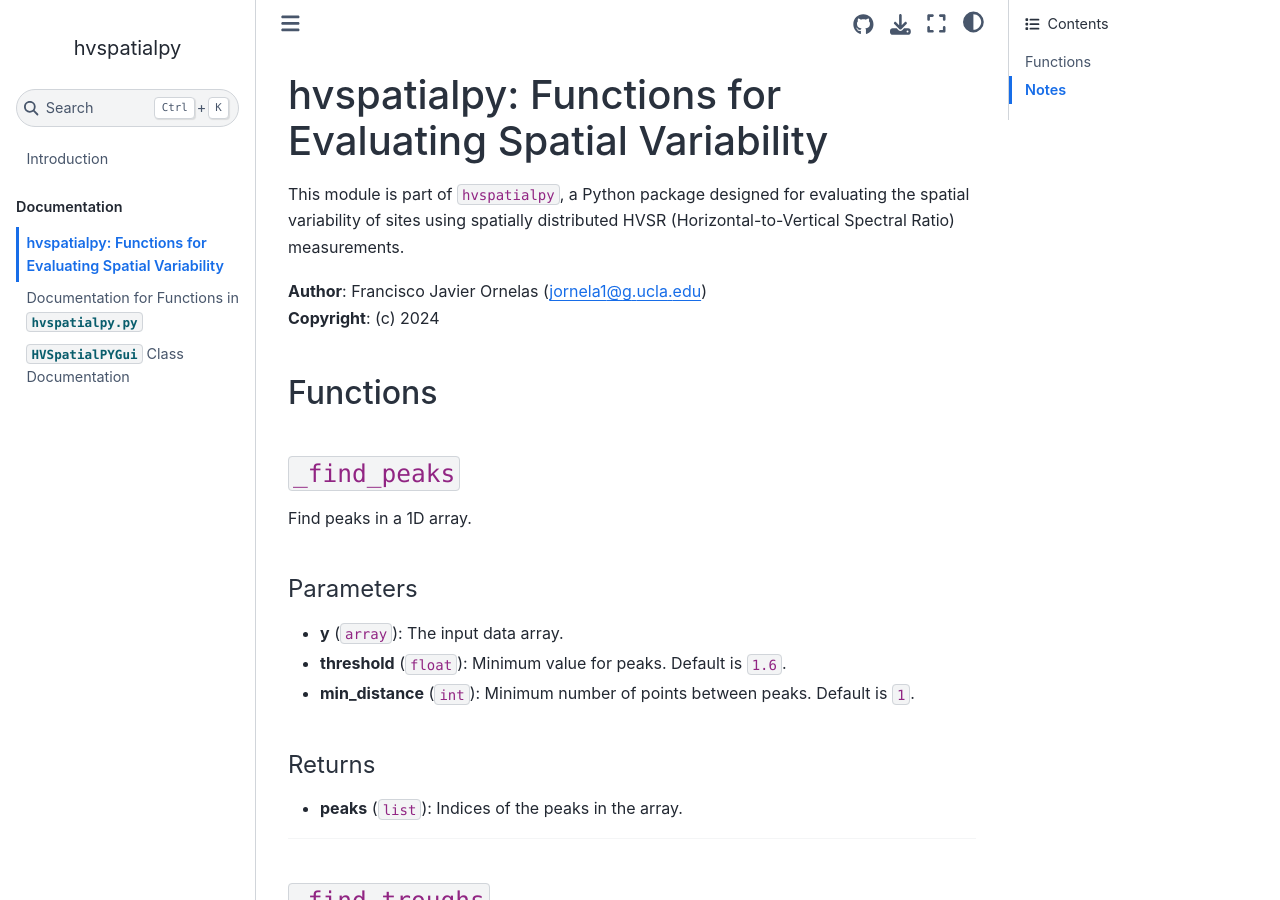
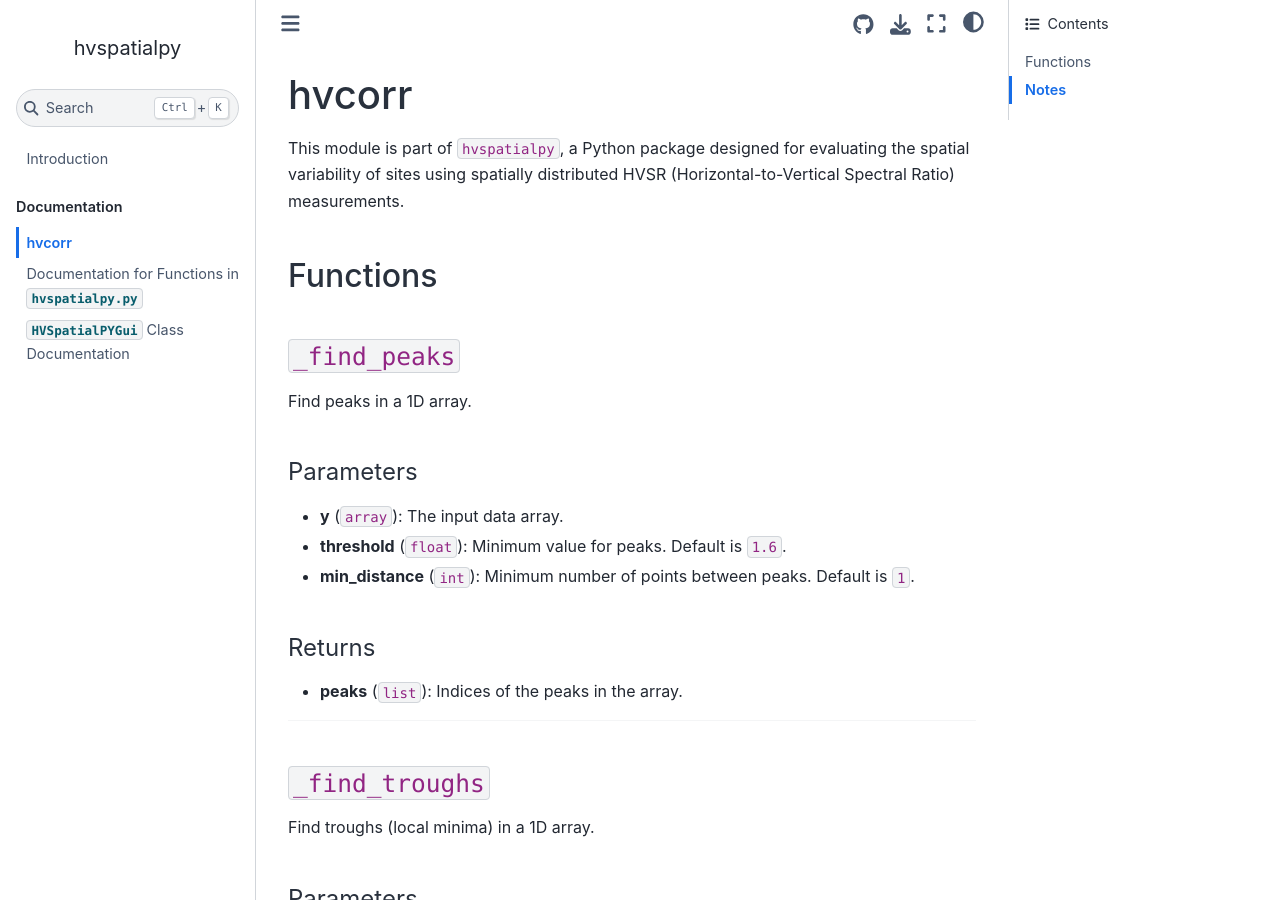
Before and after one commit to fjornelas/hvspatialpy, a Jupyter Book: the page built from doc/hvcorr_doc.md, in a window 1280 px wide and 900 px high. Built offline with Jupyter Book 1.0.4 settings and Sphinx 7.4.7 and the Sphinx Book theme 1.1.4, drawn with Linux system fonts in a browser that asks for light colours; pages that are not in the unit, such as notebooks, are missing from menus.

Commit message:
Update hvcorr_doc.md

```diff
--- a/doc/hvcorr_doc.md
+++ b/doc/hvcorr_doc.md
@@ -1,9 +1,6 @@
-# hvspatialpy: Functions for Evaluating Spatial Variability
+# hvcorr
 
 This module is part of `hvspatialpy`, a Python package designed for evaluating the spatial variability of sites using spatially distributed HVSR (Horizontal-to-Vertical Spectral Ratio) measurements.
-
-**Author**: Francisco Javier Ornelas (jornela1@g.ucla.edu)
-**Copyright**: (c) 2024
 
 ## Functions
 
```
